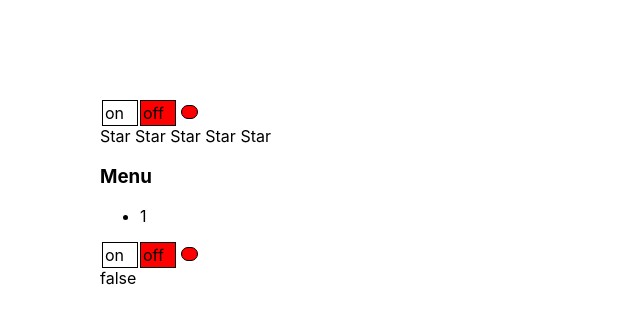
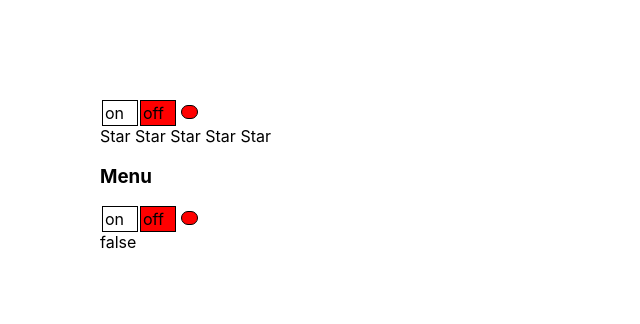
Before and after one commit to umkament/kabzda-project, a React (Create React App) app: page / in a window 1280 px wide. Shown: the top 324 px of the page, without its empty margins (0-640 px from the left). Built offline with nearby package versions, Linux system fonts and the light colour scheme.

Commit message:
video 14 add array of items

```diff
--- a/src/App.tsx
+++ b/src/App.tsx
@@ -45,9 +45,9 @@ function App() {
 
        <Accordion title="Menu"
                   collapsed={accordionCollapsed}
-                  setAccordionCollapsed={() => {
-                    setAccordionCollapsed(!accordionCollapsed)
-                  }}
+                  setAccordionCollapsed={() => {setAccordionCollapsed(!accordionCollapsed)}}
+                  items={[]}
+                  onClick={()=>{}}
        />
 
        <UncontrolledOnOff onChange={setOn}/> {on.toString()}
--- a/src/components/Accordion/Accordion.tsx
+++ b/src/components/Accordion/Accordion.tsx
@@ -5,14 +5,15 @@ type ItemType = {
   title: string
   value: any
 }
-
+/**
+ * example for comment, you should input /**, and after that pushed button 'enter'
+ */
 export type AccordionPropsType = {
   title: string
   collapsed: boolean
-  /**
-   * example for comment, you should input /**, and after that pushed button 'enter'
-   */
   setAccordionCollapsed: () => void
+  items: Array<ItemType>
+  onClick: (value: any)=>void
 }
 
 function Accordion(props: AccordionPropsType) {
@@ -21,7 +22,9 @@ function Accordion(props: AccordionPropsType) {
     <AccordionTitle title={props.title}
                     onClick={props.setAccordionCollapsed}
     />
-    {!props.collapsed && <AccordionBody/>}
+    {!props.collapsed && <AccordionBody items={props.items}
+                                        onClick={props.onClick}
+    />}
   </>
 }
 
@@ -38,13 +41,14 @@ function AccordionTitle(props: AccordionTitlePropsType) {
 }
 
 export type AccordionBodyPropsType = {
-
+items: Array<ItemType>
+  onClick: (value: any)=>void
 }
 
 function AccordionBody(props: AccordionBodyPropsType) {
   console.log("AccordionBody rendering")
   return <ul>
-    <li>1</li>
+    {props.items.map((i, index) => <li onClick={()=>{props.onClick(i.value)}} key={index}>{i.title}</li>)}
   </ul>
 }
 
```
Also changed, not shown: 1 other file (tests, documents, lock files or other folders).
